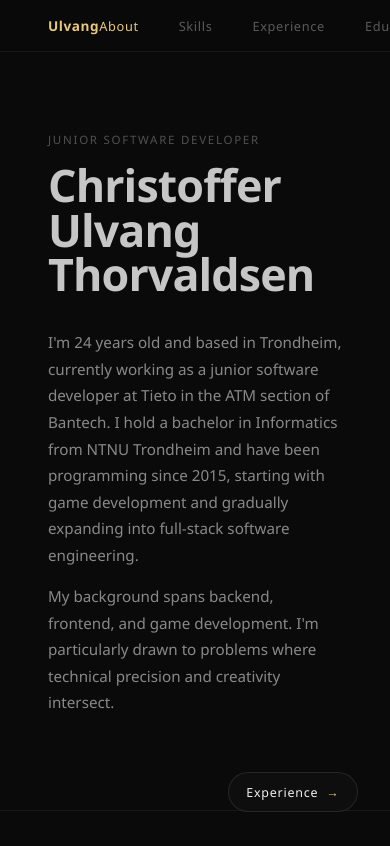
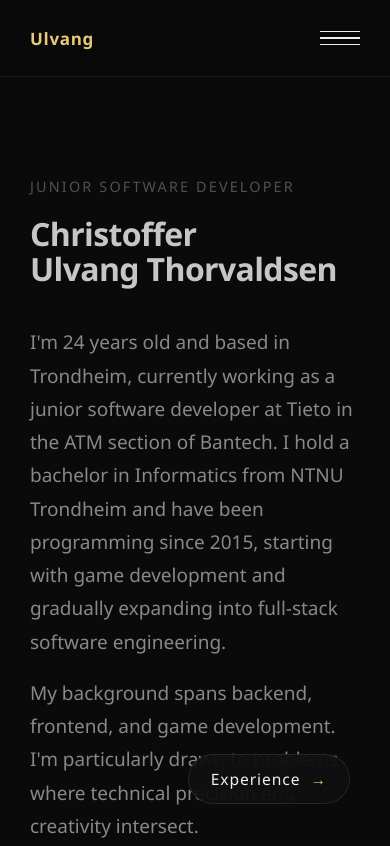
Before and after one commit to Ulvang01/Ulvang01.github.io, a plain HTML site: page informational/index.html in a window 390 px wide. Shown: the top 846 px of the page. Drawn offline with Linux system fonts and the light colour scheme.

Commit message:
Deploying to gh-pages from @ Ulvang01/Ulvang01.github.io@aa5d3cc275bc30e1293b2cdb173de5794c7a0ce5 🚀

```diff
--- a/choice.js
+++ b/choice.js
@@ -9,7 +9,7 @@ let zoomPortal = null;
 
 function scaleIframe(preview) {
     const iframe = preview.querySelector("iframe");
-    const scale = Math.min(
+    const scale = Math.max(
         preview.clientWidth / IFRAME_W,
         preview.clientHeight / IFRAME_H,
     );
@@ -90,7 +90,7 @@ function handleClick(e) {
     portal.style.height = "100vh";
 
     const iframe = portal.querySelector(".portal__preview iframe");
-    const fullScale = Math.min(
+    const fullScale = Math.max(
         window.innerWidth / IFRAME_W,
         window.innerHeight / IFRAME_H,
     );
--- a/css/informational.css
+++ b/css/informational.css
@@ -1,21 +1,41 @@
-html, body {
-  overflow: auto;
+html {
+    font-size: 125%;
+}
+
+html {
+    overflow-x: hidden;
+    overflow-y: auto;
     scroll-behavior: smooth;
 }
 
-/* ── sticky nav ── */
+body {
+    overflow: visible;
+}
+
+/* ── fixed nav ── */
 .top-nav {
-  position: sticky;
+    position: fixed;
     top: 0;
+    left: 0;
+    right: 0;
     z-index: 100;
     display: flex;
     align-items: center;
     justify-content: space-between;
-  padding: 0.9rem 3rem;
+    padding: 0.9rem 1.5rem;
     background: rgba(10, 10, 10, 0.88);
     backdrop-filter: blur(14px);
     -webkit-backdrop-filter: blur(14px);
     border-bottom: 1px solid rgba(240, 240, 240, 0.06);
+    transition: transform 0.3s cubic-bezier(0.4, 0, 0.2, 1);
+}
+
+.top-nav--hidden {
+    transform: translateY(-100%);
+}
+
+main {
+    padding-top: var(--nav-height, 3.5rem);
 }
 
 .top-nav__name {
@@ -37,17 +57,24 @@ html, body {
     font-size: 0.8rem;
     letter-spacing: 0.05em;
     opacity: 0.35;
-  transition: opacity 0.2s, color 0.2s;
+    transition:
+        opacity 0.2s,
+        color 0.2s;
 }
 
-.top-nav__links a:hover  { opacity: 0.8; }
-.top-nav__links a.active { opacity: 1; color: var(--color-accent); }
+.top-nav__links a:hover {
+    opacity: 0.8;
+}
+.top-nav__links a.active {
+    opacity: 1;
+    color: var(--color-accent);
+}
 
 /* ── sections ── */
 .section {
-  padding: 5rem 3rem;
+    padding: 5rem 1.5rem;
     border-bottom: 1px solid rgba(240, 240, 240, 0.06);
-  scroll-margin-top: 52px;
+    scroll-margin-top: var(--nav-height, 52px);
 }
 
 .section--about {
@@ -85,12 +112,15 @@ html, body {
 }
 
 .about__name {
-  font-size: clamp(2.8rem, 6vw, 4.5rem);
+    font-size: clamp(1.6rem, 5.5vw, 4rem);
     font-weight: 700;
-  line-height: 1;
+    line-height: 1.1;
     letter-spacing: -0.02em;
     margin-bottom: 2rem;
     opacity: 0.82;
+    hyphens: none;
+    overflow-wrap: normal;
+    word-break: keep-all;
 }
 
 .about__bio {
@@ -106,7 +136,9 @@ html, body {
     border-bottom: 1px solid rgba(240, 240, 240, 0.06);
 }
 
-.skill-group:last-child { border-bottom: none; }
+.skill-group:last-child {
+    border-bottom: none;
+}
 
 .skill-group__header {
     display: flex;
@@ -130,7 +162,9 @@ html, body {
     transition: opacity 0.2s;
 }
 
-.skill-group__header:hover .skill-group__name { opacity: 0.85; }
+.skill-group__header:hover .skill-group__name {
+    opacity: 0.85;
+}
 
 .skill-group__chevron {
     width: 6px;
@@ -139,12 +173,18 @@ html, body {
     border-bottom: 1.5px solid var(--color-accent);
     transform: rotate(45deg);
     opacity: 0.45;
-  transition: transform 0.3s cubic-bezier(0.4, 0, 0.2, 1), opacity 0.2s;
+    transition:
+        transform 0.3s cubic-bezier(0.4, 0, 0.2, 1),
+        opacity 0.2s;
     flex-shrink: 0;
 }
 
-.skill-group__header:hover .skill-group__chevron { opacity: 0.9; }
-.skill-group.collapsed .skill-group__chevron     { transform: rotate(-45deg); }
+.skill-group__header:hover .skill-group__chevron {
+    opacity: 0.9;
+}
+.skill-group.collapsed .skill-group__chevron {
+    transform: rotate(-45deg);
+}
 
 .skill-group__content {
     display: grid;
@@ -153,7 +193,9 @@ html, body {
     transition: grid-template-rows 0.35s cubic-bezier(0.4, 0, 0.2, 1);
 }
 
-.skill-group.collapsed .skill-group__content { grid-template-rows: 0fr; }
+.skill-group.collapsed .skill-group__content {
+    grid-template-rows: 0fr;
+}
 
 .skill-group__items {
     min-height: 0;
@@ -170,7 +212,9 @@ html, body {
     border-bottom: 1px solid rgba(240, 240, 240, 0.04);
 }
 
-.skill-item:last-child { border-bottom: none; }
+.skill-item:last-child {
+    border-bottom: none;
+}
 
 .skill-item__name {
     font-size: 0.85rem;
@@ -188,7 +232,11 @@ html, body {
     position: absolute;
     inset: 0;
     width: 0;
-  background: linear-gradient(90deg, var(--color-accent), rgba(232, 201, 122, 0.3));
+    background: linear-gradient(
+        90deg,
+        var(--color-accent),
+        rgba(232, 201, 122, 0.3)
+    );
     box-shadow: 0 0 8px rgba(232, 201, 122, 0.3);
     transition: width 1.1s cubic-bezier(0.4, 0, 0.2, 1);
 }
@@ -201,7 +249,10 @@ html, body {
 }
 
 /* ── timeline ── */
-.timeline { display: flex; flex-direction: column; }
+.timeline {
+    display: flex;
+    flex-direction: column;
+}
 
 .timeline-item {
     display: grid;
@@ -211,8 +262,12 @@ html, body {
     border-bottom: 1px solid rgba(240, 240, 240, 0.06);
 }
 
-.timeline-item:first-child { padding-top: 0; }
-.timeline-item:last-child  { border-bottom: none; }
+.timeline-item:first-child {
+    padding-top: 0;
+}
+.timeline-item:last-child {
+    border-bottom: none;
+}
 
 .timeline-item__meta {
     display: flex;
@@ -221,8 +276,14 @@ html, body {
     padding-top: 0.1rem;
 }
 
-.timeline-item__date  { font-size: 0.75rem; opacity: 0.35; }
-.timeline-item__place { font-size: 0.7rem;  opacity: 0.22; }
+.timeline-item__date {
+    font-size: 0.75rem;
+    opacity: 0.35;
+}
+.timeline-item__place {
+    font-size: 0.7rem;
+    opacity: 0.22;
+}
 
 .timeline-item__role {
     font-size: 0.95rem;
@@ -264,7 +325,9 @@ html, body {
     position: relative;
     overflow: visible;
     z-index: 0;
-  transition: background 0.2s, border-color 0.2s;
+    transition:
+        background 0.2s,
+        border-color 0.2s;
 }
 
 .project-card:hover {
@@ -305,7 +368,9 @@ html, body {
     max-height: calc(0.8rem * 1.65 * 3);
     background: var(--color-bg);
     z-index: 1;
-  transition: max-height 0.4s cubic-bezier(0.4, 0, 0.2, 1), opacity 0.2s;
+    transition:
+        max-height 0.4s cubic-bezier(0.4, 0, 0.2, 1),
+        opacity 0.2s;
 }
 
 .project-card:hover .project-card__desc {
@@ -339,7 +404,9 @@ html, body {
     font-size: 0.95rem;
     color: var(--color-accent);
     opacity: 0;
-  transition: opacity 0.2s, transform 0.2s;
+    transition:
+        opacity 0.2s,
+        transform 0.2s;
 }
 
 .project-card:hover .project-card__arrow {
@@ -348,7 +415,10 @@ html, body {
 }
 
 /* ── contact ── */
-.contact-links { display: flex; flex-direction: column; }
+.contact-links {
+    display: flex;
+    flex-direction: column;
+}
 
 .contact-item {
     display: flex;
@@ -361,7 +431,9 @@ html, body {
     color: var(--color-fg);
 }
 
-.contact-item:first-child { border-top: 1px solid rgba(240, 240, 240, 0.06); }
+.contact-item:first-child {
+    border-top: 1px solid rgba(240, 240, 240, 0.06);
+}
 
 .contact-item__label {
     font-size: 0.7rem;
@@ -375,18 +447,25 @@ html, body {
 .contact-item__value {
     font-size: 0.88rem;
     opacity: 0.65;
-  transition: opacity 0.2s, color 0.2s;
+    transition:
+        opacity 0.2s,
+        color 0.2s;
 }
 
-.contact-item:hover .contact-item__label { opacity: 0.6; }
-.contact-item:hover .contact-item__value { opacity: 1; color: var(--color-accent); }
+.contact-item:hover .contact-item__label {
+    opacity: 0.6;
+}
+.contact-item:hover .contact-item__value {
+    opacity: 1;
+    color: var(--color-accent);
+}
 
 /* ── footer ── */
 .site-footer {
     display: flex;
     align-items: center;
     justify-content: space-between;
-  padding: 1.25rem 3rem;
+    padding: 1.25rem 1.5rem;
     border-top: 1px solid rgba(240, 240, 240, 0.06);
 }
 
@@ -420,7 +499,10 @@ html, body {
     font-size: 0.78rem;
     letter-spacing: 0.06em;
     z-index: 200;
-  transition: border-color 0.2s, background 0.2s, transform 0.25s;
+    transition:
+        border-color 0.2s,
+        background 0.2s,
+        transform 0.25s;
 }
 
 .experience-bubble:hover {
@@ -437,3 +519,76 @@ html, body {
 .experience-bubble:hover .experience-bubble__arrow {
     transform: translateX(3px);
 }
+
+/* ── burger button (hidden on desktop) ── */
+.top-nav__burger {
+    display: none;
+    flex-direction: column;
+    justify-content: center;
+    gap: 5px;
+    width: 2rem;
+    height: 2rem;
+    background: none;
+    border: none;
+    cursor: pointer;
+    padding: 0;
+    flex-shrink: 0;
+}
+
+.top-nav__burger span {
+    display: block;
+    width: 100%;
+    height: 1.5px;
+    background: var(--color-fg);
+    transition:
+        transform 0.3s cubic-bezier(0.4, 0, 0.2, 1),
+        opacity 0.2s;
+    transform-origin: center;
+}
+
+/* animate burger → X when open */
+.top-nav__burger[aria-expanded="true"] span:nth-child(1) {
+    transform: translateY(6.5px) rotate(45deg);
+}
+.top-nav__burger[aria-expanded="true"] span:nth-child(2) {
+    opacity: 0;
+    transform: scaleX(0);
+}
+.top-nav__burger[aria-expanded="true"] span:nth-child(3) {
+    transform: translateY(-6.5px) rotate(-45deg);
+}
+
+/* ── mobile nav ── */
+@media (max-width: 800px) {
+    .top-nav {
+        flex-wrap: wrap;
+    }
+
+    .top-nav__name  { order: 1; }
+    .top-nav__burger { order: 2; display: flex; }
+
+    .top-nav__links {
+        order: 3;
+        flex-direction: column;
+        gap: 0;
+        width: 100%;
+        overflow: hidden;
+        max-height: 0;
+        transition: max-height 0.35s cubic-bezier(0.4, 0, 0.2, 1);
+    }
+
+    .top-nav__links.open {
+        max-height: 30rem;
+    }
+
+    .top-nav__links li {
+        border-top: 1px solid rgba(240, 240, 240, 0.06);
+    }
+
+    .top-nav__links a {
+        display: block;
+        padding: 0.75rem 0;
+        font-size: 0.85rem;
+        opacity: 0.5;
+    }
+}
--- a/informational/index.html
+++ b/informational/index.html
@@ -18,6 +18,11 @@
                 <li><a href="#projects">Projects</a></li>
                 <li><a href="#contact">Contact</a></li>
             </ul>
+            <button class="top-nav__burger" aria-label="Toggle menu" aria-expanded="false">
+                <span></span>
+                <span></span>
+                <span></span>
+            </button>
         </nav>
 
         <main>
@@ -27,7 +32,7 @@
                         Junior Software Developer
                     </span>
                     <h1 class="about__name">
-                        Christoffer<br />Ulvang Thorvaldsen
+                        Christoffer<br />Ulvang&nbsp;Thorvaldsen
                     </h1>
                     <p class="about__bio">
                         I'm 24 years old and based in Trondheim, currently
--- a/informational/informational.js
+++ b/informational/informational.js
@@ -114,9 +114,79 @@ function initNav() {
   sections.forEach(s => s && observer.observe(s));
 }
 
+/* ── hide nav on scroll down, reveal on scroll up ── */
+function initScrollNav() {
+  const nav = document.querySelector('.top-nav');
+  if (!nav) return;
+
+  // expose nav height as a CSS variable for padding-top and scroll-margin-top
+  const setNavHeight = () =>
+    document.documentElement.style.setProperty('--nav-height', nav.offsetHeight + 'px');
+  setNavHeight();
+  window.addEventListener('resize', setNavHeight);
+
+  // suppress hide during smooth-scroll triggered by nav link clicks
+  let navClickActive = false;
+  let navClickTimer  = null;
+
+  document.querySelectorAll('.top-nav__links a').forEach(a => {
+    a.addEventListener('click', () => {
+      navClickActive = true;
+      clearTimeout(navClickTimer);
+      // smooth-scroll to any section shouldn't take more than 1s
+      navClickTimer = setTimeout(() => { navClickActive = false; }, 1000);
+    });
+  });
+
+  let lastY   = window.scrollY;
+  let ticking = false;
+
+  window.addEventListener('scroll', () => {
+    if (ticking) return;
+    ticking = true;
+    requestAnimationFrame(() => {
+      const y    = window.scrollY;
+      const diff = y - lastY;
+
+      if (!navClickActive && diff > 4 && y > nav.offsetHeight) {
+        // scrolling down — hide
+        nav.classList.add('top-nav--hidden');
+      } else if (diff < 0) {
+        // any upward movement — show
+        nav.classList.remove('top-nav--hidden');
+      }
+
+      lastY   = y;
+      ticking = false;
+    });
+  }, { passive: true });
+}
+
+/* ── burger menu ── */
+function initBurger() {
+  const burger  = document.querySelector('.top-nav__burger');
+  const navList = document.querySelector('.top-nav__links');
+  if (!burger || !navList) return;
+
+  burger.addEventListener('click', () => {
+    const open = navList.classList.toggle('open');
+    burger.setAttribute('aria-expanded', String(open));
+  });
+
+  // close menu when a link is tapped
+  navList.querySelectorAll('a').forEach(a => {
+    a.addEventListener('click', () => {
+      navList.classList.remove('open');
+      burger.setAttribute('aria-expanded', 'false');
+    });
+  });
+}
+
 /* ── init ── */
 renderSkills(skills);
 renderTimeline(experience, 'experience-container');
 renderTimeline(education,  'education-container');
 renderProjects(projects);
 initNav();
+initScrollNav();
+initBurger();
```
Lines whose indentation alone changed are shown as unchanged.
